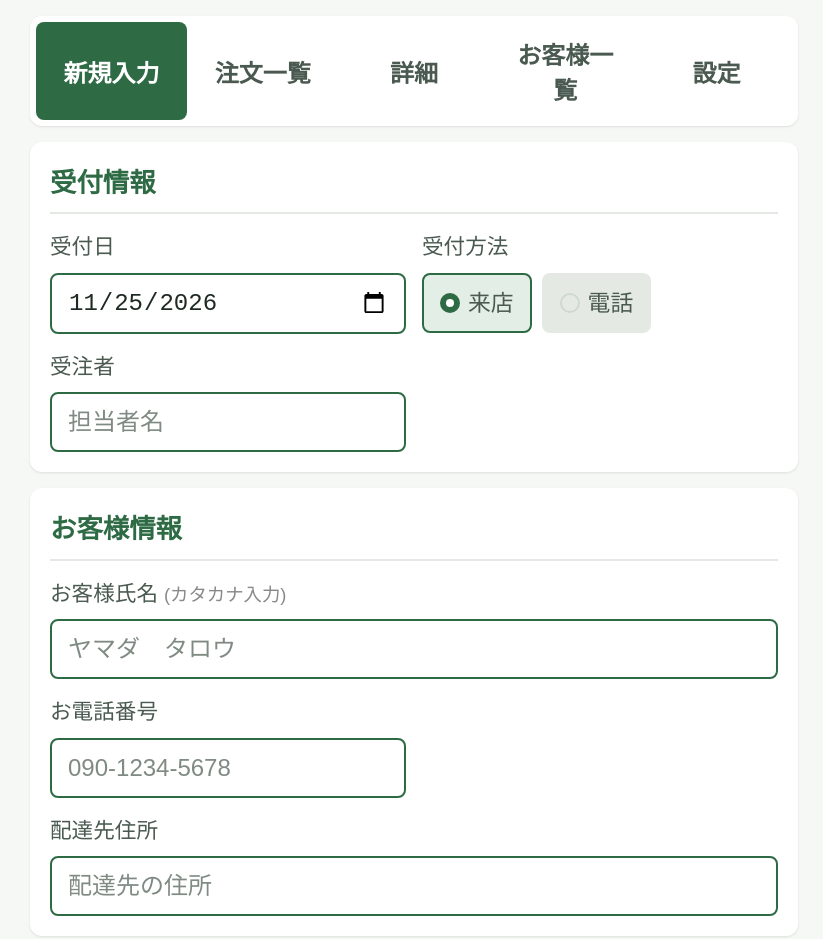
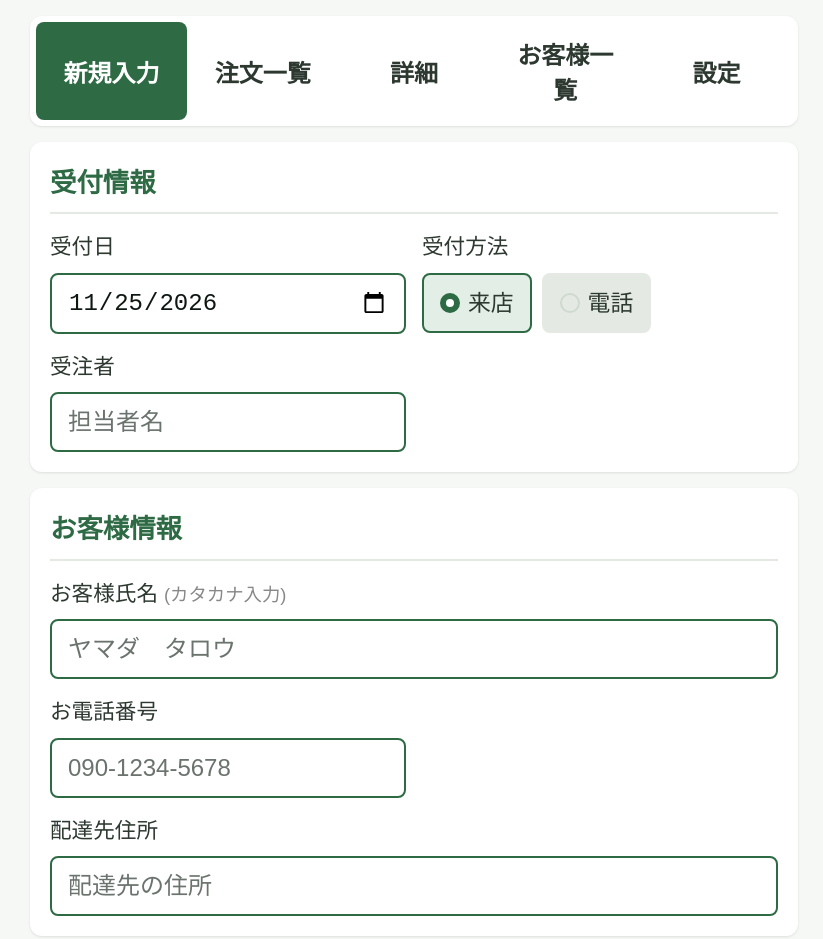
Before and after one commit to masa-taka-code/order-form-app, a plain HTML site: page index.html in a window 1280 px wide. Shown: the top 939 px of the page, without its empty margins (226-1049 px from the left). Drawn offline with Linux system fonts and the light colour scheme.

Commit message:
style: 文字色を濃くする（v1.6.2）
- 本文 #1E2A22 → #0F1712、補足文字 #4A5A50 → #2C3830、--secondary-color #5B6B60 → #3F4B43
- 注文一覧の処理済み行の薄さを 0.55 → 0.7 にして読みやすく
- 印刷物は変更なし

Co-Authored-By: Claude Opus 5.5 <noreply@anthropic.com>
Claude-Session: https://claude.ai/code/session_01G19Ry5XTZbJkEmegYSyDZo

```diff
--- a/app.js
+++ b/app.js
@@ -2,7 +2,7 @@
 
 // アプリのバージョン（設定画面の一番下に表示。更新するたびに書き換える）
 // 不具合修正: 末尾を上げる（1.1.0 → 1.1.1）／機能追加: 真ん中を上げる（1.1.0 → 1.2.0）
-const APP_VERSION = '1.6.1';
+const APP_VERSION = '1.6.2';
 const APP_UPDATED = '2026-11-25';
 
 // シンプルな線アイコン。形は Lucide（https://lucide.dev, v0.460.0）の公式アイコンをそのまま使用。
--- a/style.css
+++ b/style.css
@@ -3,7 +3,7 @@
   --primary-color: #2E6B45;
   --primary-hover: #255A39;
   --primary-soft: #E3EFE6;
-  --secondary-color: #5B6B60;
+  --secondary-color: #3F4B43;
   --success-color: #2E6B45;
   --done-bg: #DCEBDF;
   --done-text: #23543A;
@@ -13,8 +13,8 @@
   --bg-color: #F6F8F5;
   --bg-secondary: #FFFFFF;
   --bg-tertiary: #E4EAE3;
-  --text-primary: #1E2A22;
-  --text-secondary: #4A5A50;
+  --text-primary: #0F1712;
+  --text-secondary: #2C3830;
   --border-color: #CFD9CF;
   --focus-ring: 0 0 0 3px rgba(46, 107, 69, 0.28);
   --shadow: 0 1px 3px rgba(30, 42, 34, 0.08), 0 1px 2px rgba(30, 42, 34, 0.04);
@@ -1898,7 +1898,7 @@ body.modal-open { overflow: hidden; }
 .summary-day-tag { display: inline-block; margin-left: 2px; padding: 1px 8px; border-radius: 999px; background: var(--primary-color); color: #fff; font-size: 0.85rem; font-weight: 700; }
 .summary-row { display: grid; grid-template-columns: 4.5em minmax(0, 1fr) minmax(0, 1.4fr) 2em 8.5em; /* 状態欄は固定幅にして行ごとに列がずれないようにする */ gap: 8px 12px; align-items: center; padding: 12px; min-height: 48px; border-bottom: 1px solid var(--bg-tertiary); cursor: pointer; }
 .summary-row:hover, .summary-row:active { background: var(--bg-secondary); }
-.summary-row.is-done { opacity: 0.55; }
+.summary-row.is-done { opacity: 0.7; /* 処理済みは薄くするが、文字は読める濃さを保つ */ }
 .summary-time { font-weight: 700; font-variant-numeric: tabular-nums; }
 .summary-time, .summary-name, .summary-products, .summary-method { min-width: 0; }
 .summary-name, .summary-products { overflow: hidden; text-overflow: ellipsis; white-space: nowrap; }
```
